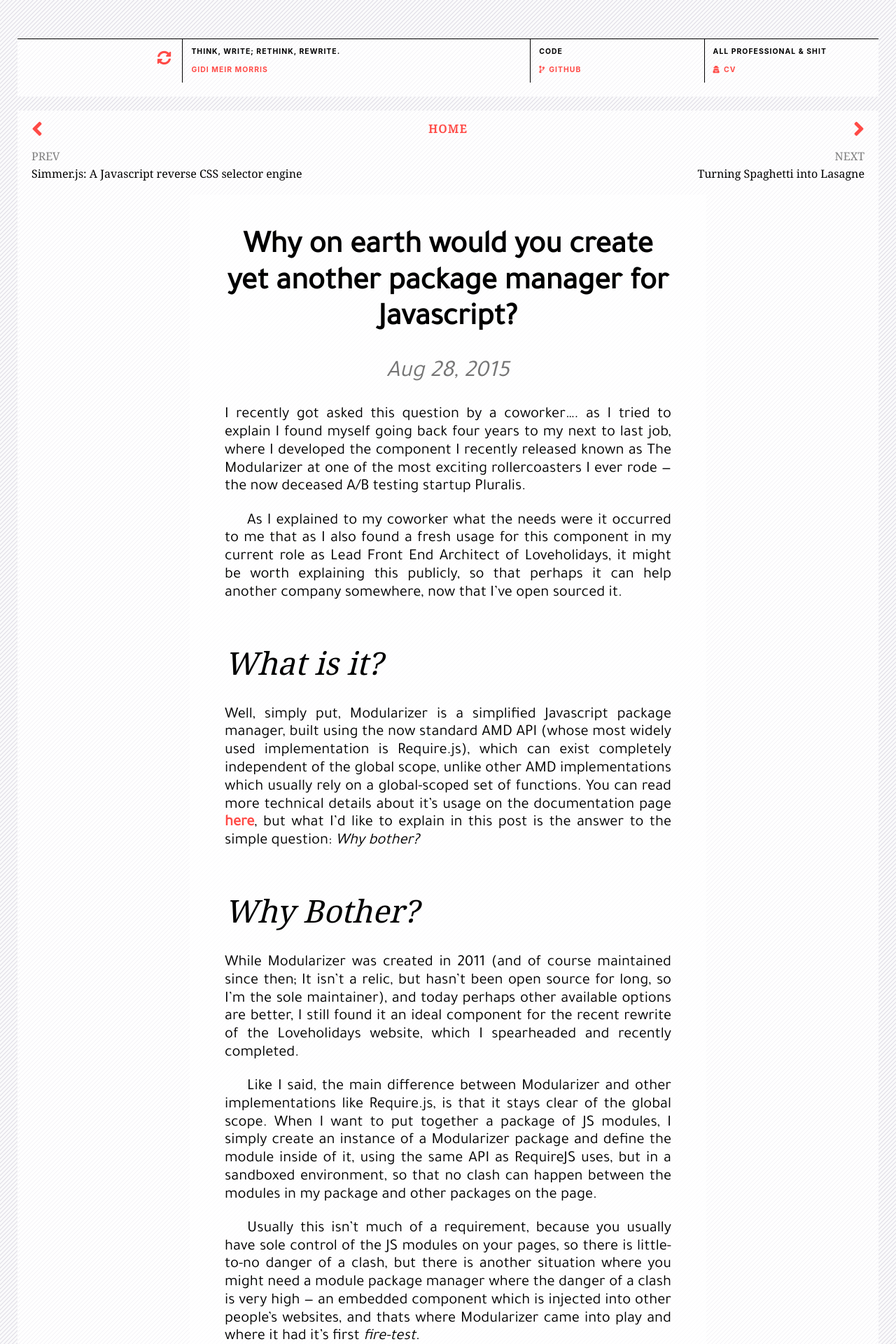
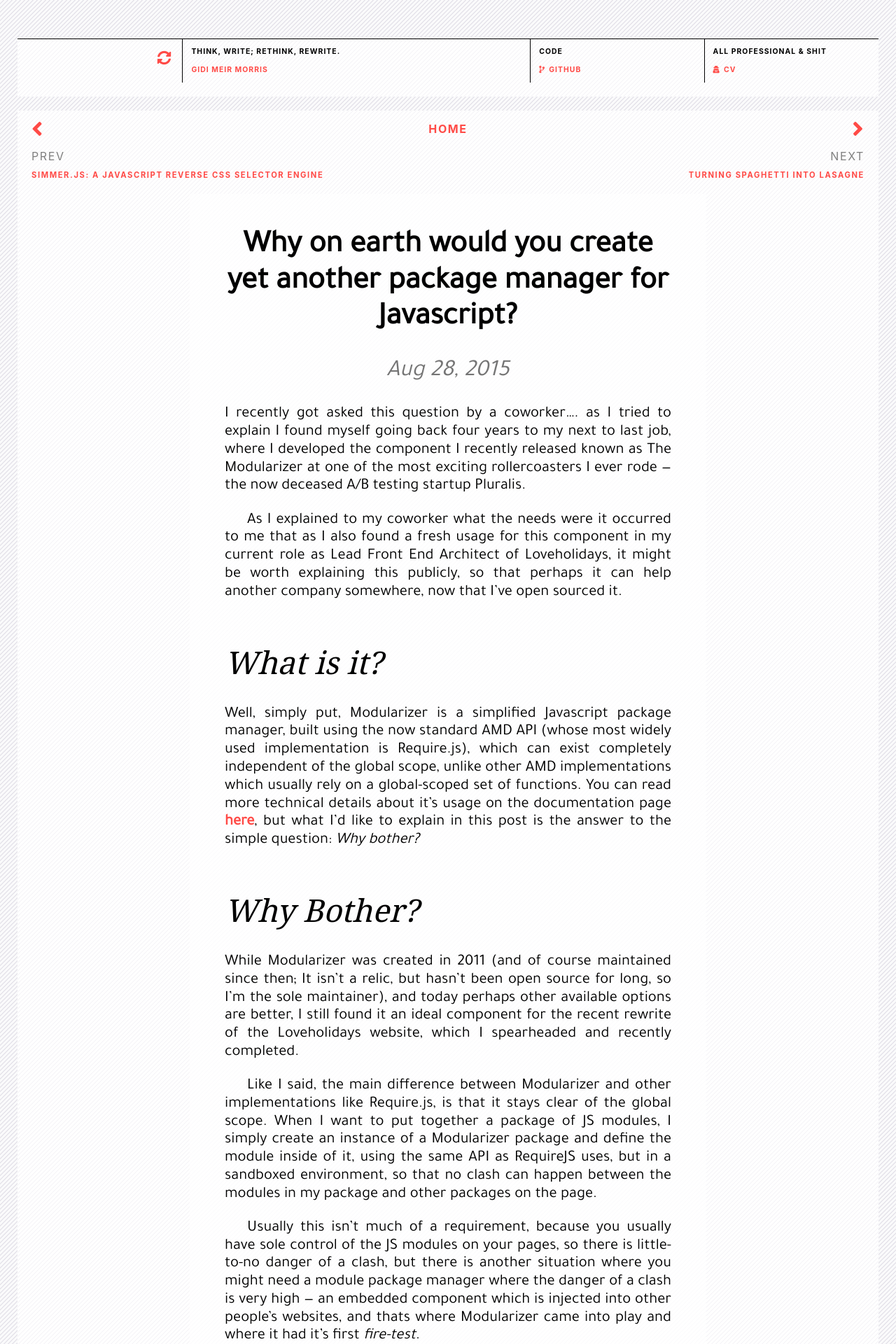
Before and after one commit to gmmorris/gmmorris.github.io, a Jekyll site: the page built from _posts/2015-08-28-why-on-earth-would-you-create-yet-another-package-manager-for-javascript.md, in a window 1280 px wide. Shown: the top 1920 px of the page at 70% size. Built offline with Jekyll 4.4.1, drawn with Linux system fonts in a browser that asks for light colours; nearby versions of some CDN libraries.

Commit message:
tweaked pagination

```diff
--- a/_includes/page-pagination.html
+++ b/_includes/page-pagination.html
@@ -1,4 +1,4 @@
-<nav class="page-pagination" role="navigation">
+<nav class="ttu sans-serif tracked page-pagination" role="navigation">
   <a id="home" class="ttu sans-serif tracked b" href="{{ "/" | relative_url }}">home</a>
   {% if page.previous %}
     <a href="{{ page.previous.url | relative_url }}" class="prev">
--- a/_sass/custom/page-pagination.scss
+++ b/_sass/custom/page-pagination.scss
@@ -2,7 +2,6 @@
   position: relative;
   a {
     color: black;
-    font-family: 'Noto Serif', serif;
     display: inline-block;
     max-width: 40%;
 
@@ -29,6 +28,12 @@
     }
   }
 
+   span {
+    font-size: 0.7em;
+    font-weight: bold;
+    color: $article-red;
+   }
+
   #home {
     color: $article-red;
     display: block;
@@ -38,6 +43,9 @@
     left: 0;
     right: 0;
     line-height: 2em;
+    @media (max-width: 740px) {
+      font-size: 0.8em;
+    }
   }
 
   @media (max-width: 520px) {
```
